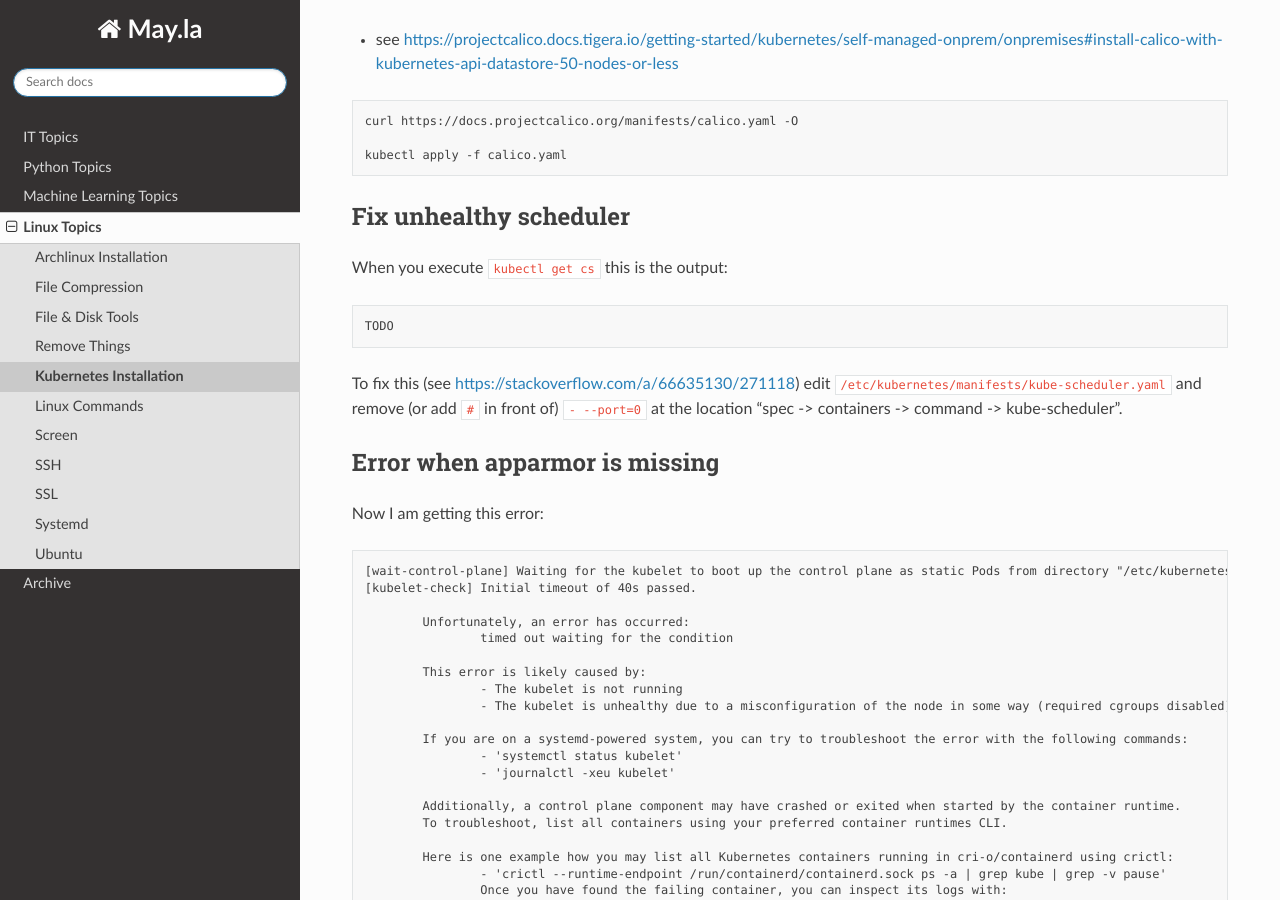
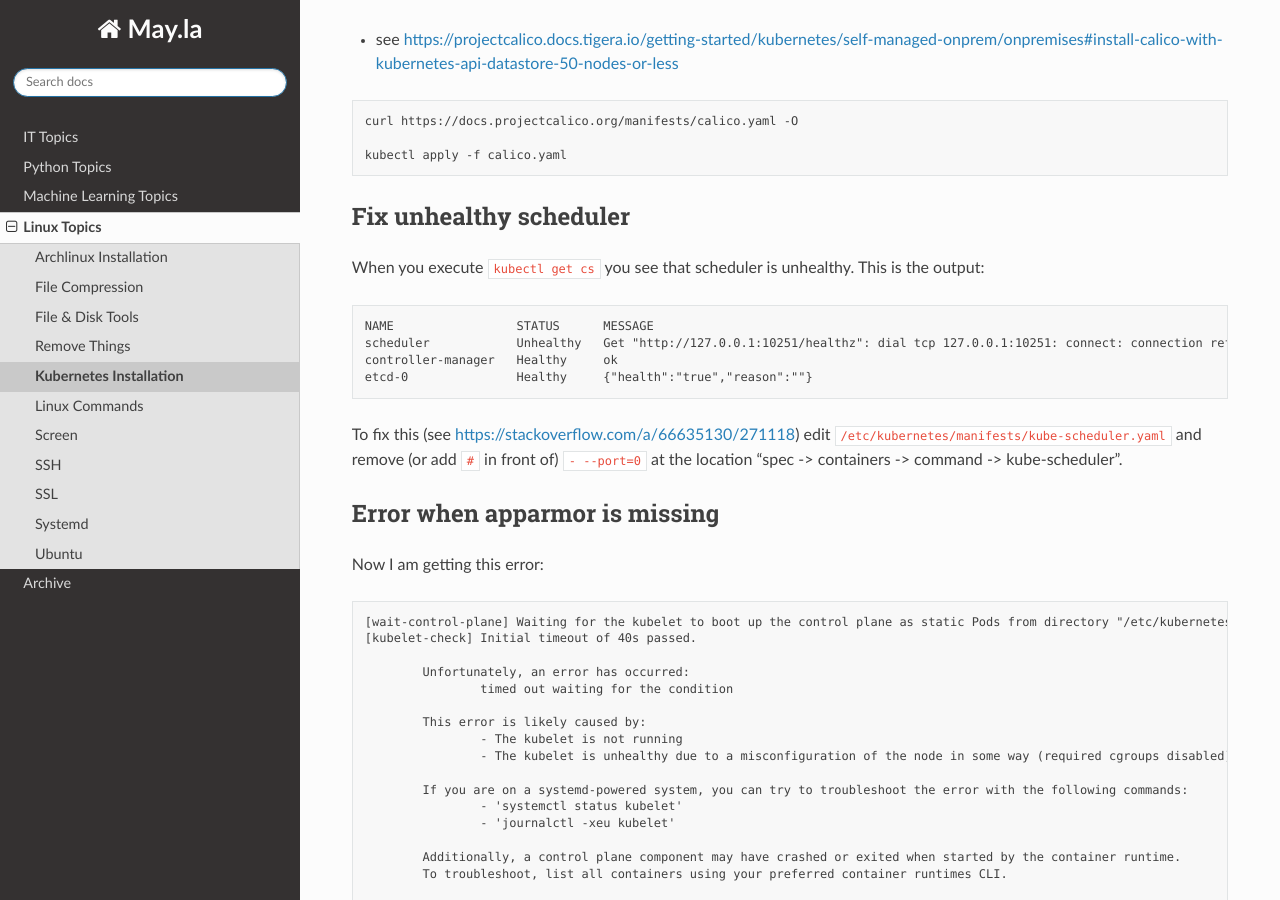
Before and after one commit to PhilipMay/May.la, a Sphinx documentation site: the page built from source/linux/kubernetes-install.md, in a window 1280 px wide and 900 px high, scrolled down 2301 px. Built offline with Sphinx 7.4.7 and the Read the Docs theme 2.0.0, drawn with Linux system fonts in a browser that asks for light colours.

Commit message:
Update kubernetes-install.md

````diff
--- a/source/linux/kubernetes-install.md
+++ b/source/linux/kubernetes-install.md
@@ -111,9 +111,12 @@ kubectl apply -f calico.yaml
 ```
 
 ## Fix unhealthy scheduler
-When you execute `kubectl get cs` this is the output:
+When you execute `kubectl get cs` you see that scheduler is unhealthy. This is the output:
 ```text
-TODO
+NAME                 STATUS      MESSAGE                                                                                       ERROR
+scheduler            Unhealthy   Get "http://127.0.0.1:10251/healthz": dial tcp 127.0.0.1:10251: connect: connection refused
+controller-manager   Healthy     ok
+etcd-0               Healthy     {"health":"true","reason":""}
 ```
 
 To fix this (see https://stackoverflow.com/a/66635130/271118) edit `/etc/kubernetes/manifests/kube-scheduler.yaml` and remove (or add `#` in front of) `- --port=0` at the location "spec -> containers -> command -> kube-scheduler".
````
